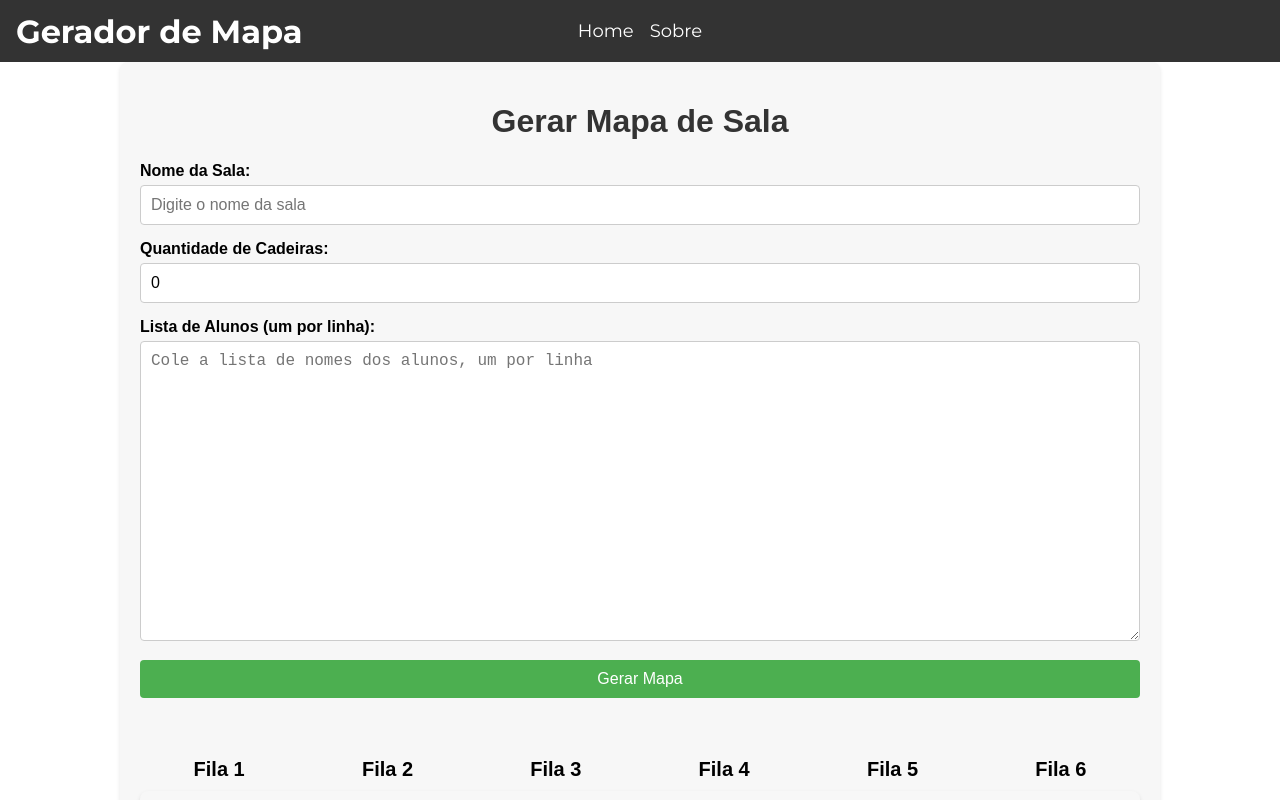
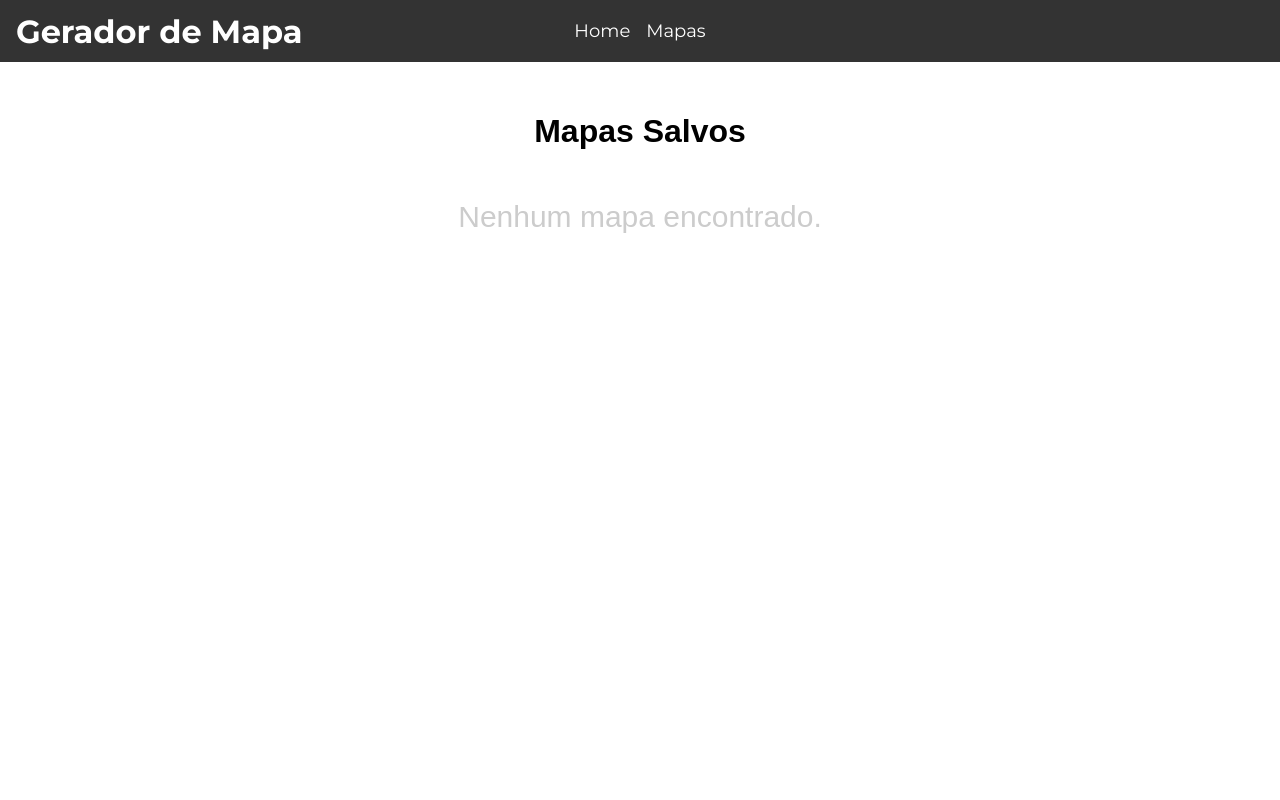
Before and after one commit to GabryelKadmo/Mapa-de-sala, a React (Vite) app: page /mapas-salvos in a window 1280 px wide. Shown: the top 800 px of the page. Built offline with nearby package versions, Linux system fonts and the light colour scheme.

Commit message:
feat: added saved maps

```diff
--- a/package.json
+++ b/package.json
@@ -19,6 +19,7 @@
     "react-dom": "^18.3.1",
     "react-draggable": "^4.4.6",
     "react-router-dom": "^6.26.1",
+    "sweetalert2": "^11.12.4",
     "xlsx": "^0.18.5"
   },
   "devDependencies": {
--- a/src/Routes/routes.jsx
+++ b/src/Routes/routes.jsx
@@ -1,13 +1,15 @@
 import { Route, Routes } from "react-router-dom";
 import InitialPage from "../pages/InitialPage/InitialPage";
 import About from "../pages/AboutPage/About";
-
+import SavedMaps from "../pages/SavedMaps/SavedMaps"
 export default function AppRoutes() {
   return (
     <Routes>
       <Route path="/" element={<InitialPage />} />
       <Route path="*" element={<InitialPage />} />
       <Route path="/sobre" element={<About />} />
+      <Route path="/mapas-salvos" element={<SavedMaps />} />
+
     </Routes>
   );
 }
--- a/src/components/Header/Header.jsx
+++ b/src/components/Header/Header.jsx
@@ -11,9 +11,12 @@ export default function Header() {
         <Link to="/" className="nav-button">
           Home
         </Link>
-        <Link to="/sobre" className="nav-button">
+        <Link to="/mapas-salvos" className="nav-button">
+          Mapas
+        </Link>
+        {/* <Link to="/sobre" className="nav-button">
           Sobre
-        </Link>
+        </Link> */}
       </nav>
     </header>
   );
--- a/src/pages/InitialPage/InitialPage.css
+++ b/src/pages/InitialPage/InitialPage.css
@@ -164,3 +164,21 @@ button:hover {
   border-radius: 4px;
   padding: 5px 10px;
 }
+.save-icon {
+  background-color: #49aa4d;
+  color: white;
+  border: none;
+  padding: 5px 10px;
+  font-size: 16px;
+  cursor: pointer;
+  border-radius: 4px;
+  transition: background-color 0.3s ease;
+}
+
+.save-icon:hover {
+  background-color: #e0a800;
+}
+
+.save-icon:active {
+  background-color: #c69500;
+}
--- a/src/pages/InitialPage/InitialPage.jsx
+++ b/src/pages/InitialPage/InitialPage.jsx
@@ -1,4 +1,4 @@
-import { useState } from "react";
+import { useState, useEffect } from "react";
 import * as htmlToImage from "html-to-image";
 import jsPDF from "jspdf";
 import { saveAs } from "file-saver";
@@ -13,6 +13,16 @@ export default function InitialPage() {
   const [formatoExportacao, setFormatoExportacao] = useState("image");
   const [editMode, setEditMode] = useState(false);
 
+  useEffect(() => {
+    const mapaAtual = JSON.parse(localStorage.getItem("mapaAtual"));
+    if (mapaAtual) {
+      setNomeSala(mapaAtual.nomeSala);
+      setCadeiras(mapaAtual.cadeiras);
+      setAlunos(mapaAtual.alunos);
+      setMapa(mapaAtual.mapa);
+      localStorage.removeItem("mapaAtual"); // Limpa o mapa atual do localStorage após carregar
+    }
+  }, []);
   const gerarMapa = () => {
     const listaAlunos = alunos
       .split("\n")
@@ -90,6 +100,14 @@ export default function InitialPage() {
     }
   };
 
+  const salvarMapa = () => {
+    const mapasSalvos = JSON.parse(localStorage.getItem("mapasSalvos")) || [];
+    const novoMapa = { nomeSala, cadeiras, alunos, mapa };
+    mapasSalvos.push(novoMapa);
+    localStorage.setItem("mapasSalvos", JSON.stringify(mapasSalvos));
+    alert("Mapa salvo com sucesso!");
+  };
+
   return (
     <div className="initial-page">
       <h1>Gerar Mapa de Sala</h1>
@@ -123,6 +141,7 @@ export default function InitialPage() {
         Gerar Mapa
       </button>
 
+      {mapa.length > 0 && (
         <div className="mapa-sala">
           <h2>{nomeSala}</h2>
           <div className="fila-labels">
@@ -149,7 +168,7 @@ export default function InitialPage() {
             ))}
           </div>
         </div>
-
+      )}
 
       <div className="exportar-mapa">
         <label>Escolha o formato de exportação:</label>
@@ -169,12 +188,17 @@ export default function InitialPage() {
           Exportar Mapa
         </button>
         {mapa.length > 0 && (
+          <>
             <button
               className={`edit-icon ${editMode ? "active" : ""}`}
               onClick={() => setEditMode(!editMode)}
             >
               {editMode ? "Desativar edição ✏️" : "Habilitar edição ✏️"}
             </button>
+            <button className="save-icon" onClick={salvarMapa}>
+              Salvar 💾
+            </button>
+          </>
         )}
       </div>
     </div>
--- /dev/null
+++ b/src/pages/SavedMaps/SavedMaps.css
@@ -0,0 +1,78 @@
+html, body {
+    height: 100%;
+    margin: 0;
+}
+
+.saved-maps-page {
+    display: flex;
+    flex-direction: column;
+    min-height: 85vh;
+}
+
+.content {
+    flex: 1;
+    display: flex;
+    flex-direction: column;
+    align-items: center;
+    padding: 30px;
+    font-family: 'Poppins', sans-serif;
+}
+
+h1 {
+    font-size: 32px;
+    margin-bottom: 30px;
+}
+
+.saved-maps-list {
+    list-style-type: none;
+    padding: 0;
+    margin: 0;
+    width: 100%;
+    max-width: 600px; /* Ajuste a largura máxima conforme necessário */
+    max-height: 530px; /* Ajuste a altura máxima conforme necessário */
+    overflow-y: auto; /* Adiciona rolagem vertical se necessário */
+}
+
+.saved-map-item {
+    display: flex;
+    justify-content: space-between;
+    align-items: center;
+    padding: 10px;
+    margin: 5px 0;
+    background-color: #3f3f3f;
+    color: white;
+    border-radius: 4px;
+    cursor: pointer;
+    transition: background-color 0.3s ease;
+}
+
+.saved-map-item span {
+    flex-grow: 1;
+    text-align: left; /* Centraliza o texto no item */
+    margin-left: 10px;
+    font-size: 18px;
+    font-weight: 500;
+}
+
+.saved-map-item:hover {
+    opacity: 90%;
+}
+
+.delete-map-button {
+    background: none;
+    border: none;
+    color: white;
+    font-size: 16px;
+    cursor: pointer;
+    transition: color 0.3s ease;
+}
+
+.delete-map-button:hover {
+    color: #ff4d4d;
+}
+.no-saved-maps-message{
+    font-size: 30px;
+    color: #ccc;
+    text-align: center;
+    margin-top: 20px;
+}
--- /dev/null
+++ b/src/pages/SavedMaps/SavedMaps.jsx
@@ -0,0 +1,62 @@
+// import React from "react";
+import { useNavigate } from "react-router-dom";
+import Swal from "sweetalert2";
+import "./SavedMaps.css";
+
+export default function SavedMaps() {
+  const navigate = useNavigate();
+  const mapasSalvos = JSON.parse(localStorage.getItem("mapasSalvos")) || [];
+
+  const carregarMapa = (index) => {
+    const mapaSelecionado = mapasSalvos[index];
+    localStorage.setItem("mapaAtual", JSON.stringify(mapaSelecionado));
+    navigate("/criar-mapa");
+  };
+
+  const excluirMapa = async (index) => {
+    const { isConfirmed } = await Swal.fire({
+      title: "Tem certeza?",
+      text: "Você não poderá reverter esta ação!",
+      icon: "warning",
+      showCancelButton: true,
+      confirmButtonColor: "#d33",
+      cancelButtonColor: "#3085d6",
+      confirmButtonText: "Sim, excluir!",
+      cancelButtonText: "Não"
+    });
+
+    if (isConfirmed) {
+      const novosMapas = mapasSalvos.filter((_, i) => i !== index);
+      localStorage.setItem("mapasSalvos", JSON.stringify(novosMapas));
+      Swal.fire("Excluído!", "O mapa foi excluído com sucesso.", "success");
+      // Atualize a lista de mapas salvos sem recarregar a página
+      navigate(0); // Isso recarrega a página, ou você pode atualizar o estado de outra forma
+    }
+  };
+
+  return (
+    <div className="saved-maps-page">
+      <div className="content">
+        <h1>Mapas Salvos</h1>
+        {mapasSalvos.length === 0 ? (
+          <p className="no-saved-maps-message">Nenhum mapa encontrado.</p>
+        ) : (
+          <ul className="saved-maps-list">
+            {mapasSalvos.map((mapa, index) => (
+              <li key={index} className="saved-map-item">
+                <span onClick={() => carregarMapa(index)}>{mapa.nomeSala}</span>
+                <button
+                  className="delete-map-button"
+                  onClick={() => excluirMapa(index)}
+                >
+                  🗑️
+                </button>
+              </li>
+            ))}
+          </ul>
+        )}
+      </div>
+
+    </div>
+  );
+}
```
Also changed, not shown: 1 other file (tests, documents, lock files or other folders). Lines whose indentation alone changed are shown as unchanged.
